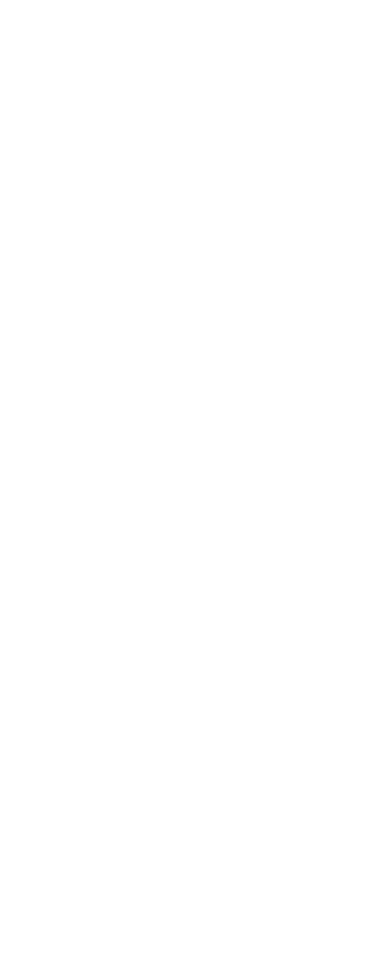
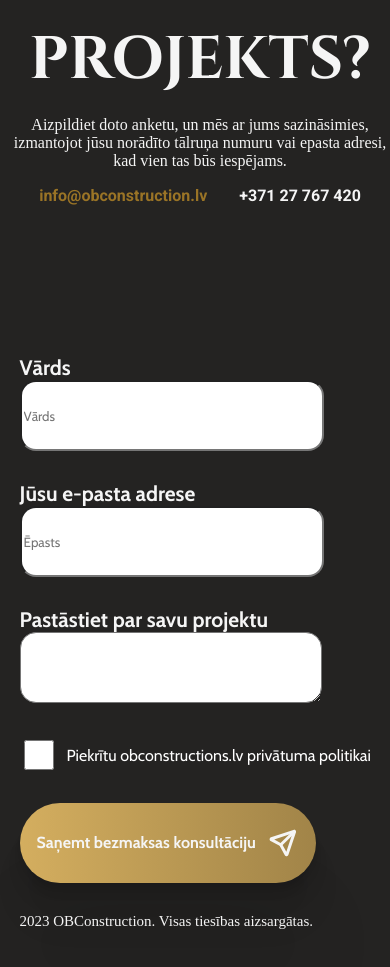
Before and after one commit to Spuldz/OB-Construction, a React (Vite) app: page / in a window 390 px wide. Shown: the part 3267-4234 px from the top of the page. Before the commit the page ends 2974 px from the top, so only its background shows below. Built offline with nearby package versions, Linux system fonts and the light colour scheme.

Commit message:
form footer mobile design v1

```diff
--- a/src/components/FormFooter.tsx
+++ b/src/components/FormFooter.tsx
@@ -1,10 +1,23 @@
 import styles from '../css/formFooter.module.css'
 import send from '../assets/send.svg'
-import { useState } from 'react'
+import { useEffect, useState } from 'react'
 
 export const FormFooter = () => {
 
     const [clicked, setClicked] = useState(false)
+
+    const [width, setWidth] = useState<number>(window.innerWidth);
+
+
+    function handleWindowSizeChange() {
+        setWidth(window.innerWidth);
+    }
+    useEffect(() => {
+        window.addEventListener('resize', handleWindowSizeChange);
+        return () => {
+            window.removeEventListener('resize', handleWindowSizeChange);
+        }
+    }, []);
 
     return(
         <div className={styles.main}>
@@ -18,9 +31,11 @@
                     <span style={{color: "#9A7426"}}>info@obconstruction.lv</span>
                     <span style={{color: "#F5F5F5"}}>+371 27 767 420</span>
                 </div>
-                <span className={styles.leftBottomText}>
+                {width >= 734 ? (
+                    <span className={styles.leftBottomText}>
                     2023 OBConstruction. Visas tiesības aizsargātas.
                 </span>
+                ) : null}
             </div>
             <div className={styles.right}>
                 <div>
@@ -46,8 +61,13 @@
                 onMouseDown={() => setClicked(true)}
                 onMouseUp={() => setClicked(false)}>
                     <span>Saņemt bezmaksas konsultāciju</span>
-                    <img src={send}/>
+                    <img src={send} className={styles.btnIcon}/>
                 </div>
+                {width <= 733 ? (
+                    <span className={styles.leftBottomText2}>
+                        2023 OBConstruction. Visas tiesības aizsargātas.
+                    </span>
+                ) : null}
             </div>
         </div>
     )
--- a/src/css/formFooter.module.css
+++ b/src/css/formFooter.module.css
@@ -8,7 +8,6 @@
 
 
 .left{
-    height: 100%;
     width: 50%;
     box-sizing: border-box;
     padding-top: 150px;
@@ -21,7 +20,6 @@
     font-style: normal;
     font-weight: 400;
     font-size: 21px;
-    line-height: 26px;
     color: #F5F5F5;
 }
 
@@ -30,7 +28,6 @@
     font-style: normal;
     font-weight: 700;
     font-size: 70px;
-    line-height: 94px;
     text-transform: uppercase;
     color: #F5F5F5;
 
@@ -45,7 +42,6 @@
     font-style: normal;
     font-weight: 700;
     font-size: 20px;
-    line-height: 23px;
 }
 
 .leftBottomText{
@@ -55,12 +51,19 @@
     font-style: normal;
     font-weight: 400;
     font-size: 15px;
-    line-height: 24px;
+    color: #F5F5F5;
+}
+
+.leftBottomText2{
+    bottom: 45px;
+    font-family: 'Poppins';
+    font-style: normal;
+    font-weight: 400;
+    font-size: 15px;
     color: #F5F5F5;
 }
 
 .right{
-    height: 100%;
     width: 50%;
     box-sizing: border-box;
     padding-top: 150px;
@@ -76,7 +79,6 @@
     font-style: normal;
     font-weight: 700;
     font-size: 21px;
-    line-height: 26px;
     color: #F5F5F5;
 }
 
@@ -96,7 +98,7 @@
 }
 
 .agreement{
-    width: 532px;
+    width: 100%;
     display: flex;
     gap: 10px;
     align-items: center;
@@ -204,3 +206,155 @@
     -ms-user-select: none;
     user-select: none;
 }
+
+@media(max-width: 1363px){
+    .right{
+        padding-left: 0;
+    }
+}
+
+@media(max-width: 1105px){
+    .left{
+        padding-left: 10px;
+    }
+
+    .textInputLarge, .textarea{
+        width: 500px;
+    }
+
+    .btn, .btn_active, .btn:hover{
+        width: 500px;
+    }
+}
+
+@media(max-width: 1029px){
+    .textInputLarge, .textarea{
+        width: 400px;
+    }
+
+    .btn, .btn_active, .btn:hover{
+        width: 400px;
+    }
+}
+
+@media(max-width: 841px){
+    .title{
+        font-size: 60px;
+    }
+
+    .left p{
+        font-size: 16px;
+    }
+
+    .info{
+        font-size: 16px;
+    }
+
+    .textInputLarge, .textarea{
+        width: 350px;
+        height: 65px;
+    }
+
+    .btn, .btn_active, .btn:hover{
+        width: 350px;
+        font-size: 16px;
+    }
+
+    .agreement{
+        font-size: 16px;
+    }
+}
+
+@media(max-width: 733px){
+    .main{
+        flex-direction: column;
+        height: 1300px;
+    }
+
+    .right{
+        width: 100%;
+        padding-left: 5%;
+    }
+
+    .left{
+        width: 100%;
+        text-align: center;
+    }
+
+    .info{
+        width: 100%;
+        justify-content: center;
+    }
+}
+
+@media(max-width: 393px){
+    .textarea, .textInputLarge{
+        width: 80%;
+    }
+
+    .btn, .btn_active, .btn:hover{
+       width: 80%;
+    }
+}
+
+@media(max-width: 361px){
+    .btn, .btn_active, .btn:hover{
+        height: 60px;
+        font-size: 12px;
+    }
+
+    .btnIcon{
+        width: 20px;
+        height: 20px;
+    }
+
+    .title{
+        font-size: 40px;
+    }
+
+    .left p{
+        font-size: 12px;
+    }
+
+    .info{
+        font-size: 12px;
+    }
+
+    .right label{
+        font-size: 12px;
+    }
+}
+
+@media(max-width: 275px){
+    .info{
+        font-size: 10px;
+    }
+
+    .left p{
+        font-size: 10px;
+    }
+
+    .title{
+        font-size: 30px;
+    }
+
+    .btn, .btn:hover, .btn_active{
+        font-size: 10px;
+        width: 95%;
+    }
+
+    .textInputLarge{
+        width: 95%;
+    }
+
+    .textarea{
+        width: 95%;
+        height: 80px;
+    }
+}
+
+@media(max-width: 229px){
+    .info, .left p{
+        font-size: 8px;
+    }
+}
--- a/src/pages/Landing.tsx
+++ b/src/pages/Landing.tsx
@@ -102,6 +102,7 @@
                   <Question q="Piektais jautājums?" a="Atbilde uz jautājumu..."/>
                  </div>
             </div>
+            <FormFooter/>
         </div>
     )
 }
```
